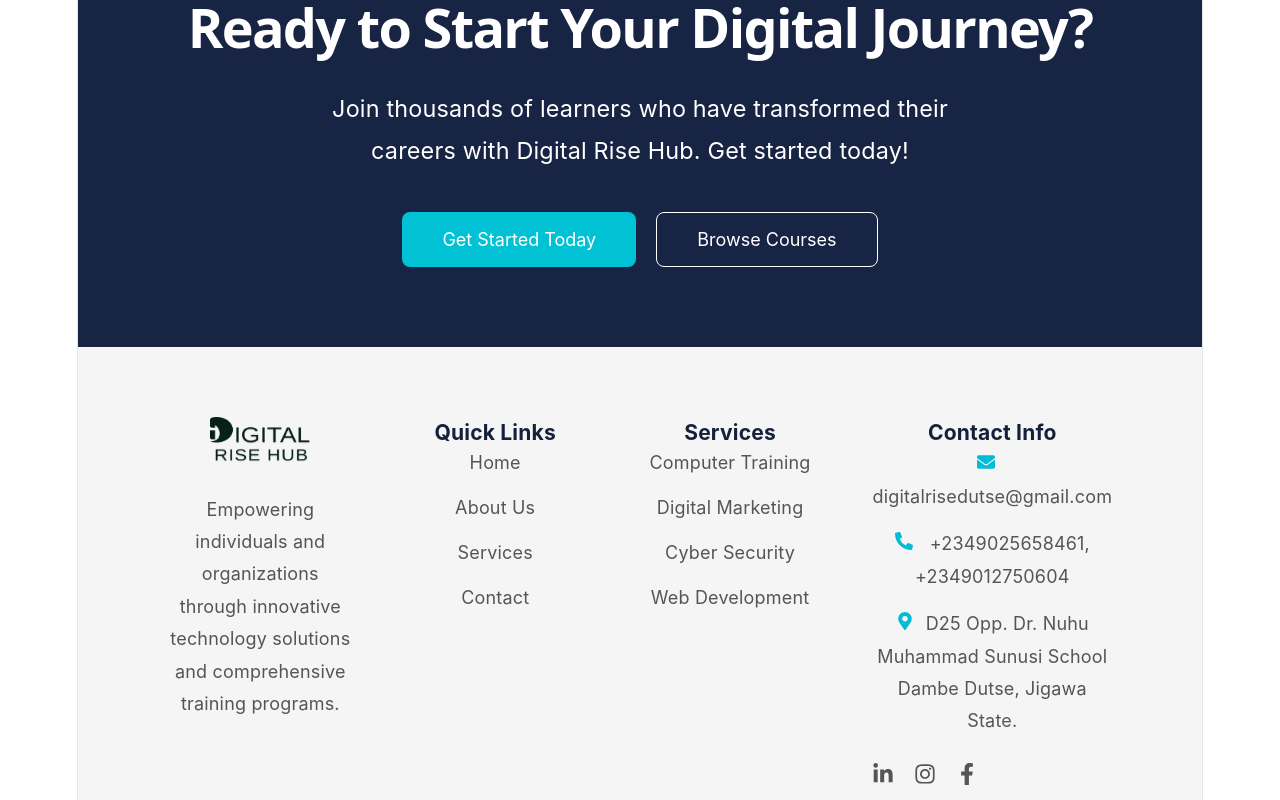
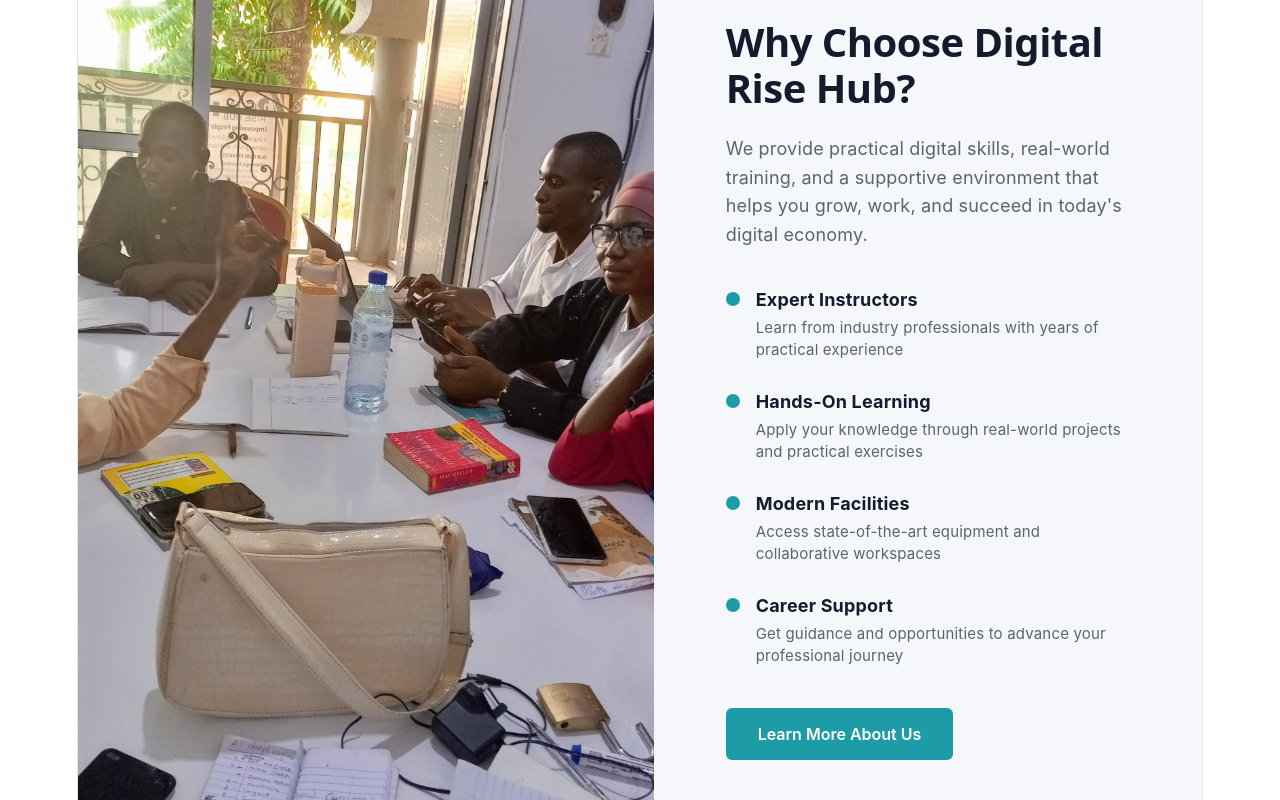
Before and after one commit to Mastercraft-ad/DigitalRiseHub, a React (Vite) app: page / in a window 1280 px wide. Shown: the part 740-1540 px from the top of the page. Built offline with nearby package versions, Linux system fonts and the light colour scheme.

Commit message:
WhyChooseUS FEATURE added

```diff
--- a/src/App.jsx
+++ b/src/App.jsx
@@ -2,7 +2,7 @@
 import Header from "/src/component/Header/Header";
 import Hero from "/src/component/Hero/Hero";
 import Cta from "/src/component/Cta/Cta";
-
+import WhyChooseUs from "/src/component/WhyChooseUs/WhyChooseUs";
 
 function App() {
   return (
@@ -15,7 +15,7 @@
       {/* <Services /> */}
 
       {/* Pascal Task */}
-      {/* <WhyChooseUs /> */}
+      {<WhyChooseUs />}
 
       {/* Dennis Task */}
 
--- a/src/component/Whychooseus/WhyChooseUs.css
+++ b/src/component/Whychooseus/WhyChooseUs.css
@@ -0,0 +1,157 @@
+/* ============================================
+   DESIGN TOKENS
+   Keep every color/spacing decision here.
+   Change these 6 lines to reskin the whole section.
+   ============================================ */
+.wcu {
+  --bg-panel: #f5f7fa;
+  --accent-teal: #1d9ba6;
+  --accent-teal-hover: #17838d;
+  --text-heading: #141b2d;
+  --text-body: #5b6472;
+  --white: #ffffff;
+
+  --gap-lg: 48px;
+  --radius: 6px;
+}
+
+/* ============================================
+   LAYOUT — two-column grid, image left / content right
+   ============================================ */
+.wcu {
+  display: grid;
+  grid-template-columns: 1.05fr 1fr;
+  align-items: stretch;
+  min-height: 640px;
+  font-family: -apple-system, BlinkMacSystemFont, "Segoe UI", Roboto, sans-serif;
+}
+
+.wcu__image-col {
+  overflow: hidden;
+}
+
+.wcu__image {
+  width: 100%;
+  height: 100%;
+  object-fit: cover;
+  object-position: center 30%;  /* shifts the visible crop upward to show faces */
+  display: block;
+}
+
+.wcu__content-col {
+  background: var(--bg-panel);
+  display: flex;
+  align-items: center;
+  justify-content: flex-start;
+  padding: 64px 72px;
+}
+
+.wcu__content-inner {
+  max-width: 560px;
+  text-align: left;
+}
+
+/* ============================================
+   TYPOGRAPHY
+   ============================================ */
+.wcu__heading {
+  font-size: 40px;
+  line-height: 1.15;
+  font-weight: 800;
+  color: var(--text-heading);
+  margin: 0 0 24px;
+  letter-spacing: -0.5px;
+}
+
+.wcu__intro {
+  font-size: 18px;
+  line-height: 1.6;
+  color: var(--text-body);
+  margin: 0 0 36px;
+}
+
+/* ============================================
+   FEATURE LIST
+   ============================================ */
+.wcu__features {
+  list-style: none;
+  margin: 0 0 40px;
+  padding: 0;
+  display: flex;
+  flex-direction: column;
+  gap: 26px;
+}
+
+.wcu__feature {
+  display: flex;
+  align-items: flex-start;
+  gap: 16px;
+}
+
+.wcu__dot {
+  flex: 0 0 auto;
+  width: 14px;
+  height: 14px;
+  border-radius: 50%;
+  background: var(--accent-teal);
+  margin-top: 6px;
+}
+
+.wcu__feature-title {
+  font-size: 18px;
+  font-weight: 700;
+  color: var(--text-heading);
+  margin: 0 0 4px;
+}
+
+.wcu__feature-desc {
+  font-size: 15px;
+  line-height: 1.5;
+  color: var(--text-body);
+  margin: 0;
+}
+
+/* ============================================
+   CTA BUTTON
+   ============================================ */
+.wcu__cta {
+  background: var(--accent-teal);
+  color: var(--white);
+  border: none;
+  border-radius: var(--radius);
+  padding: 16px 32px;
+  font-size: 16px;
+  font-weight: 600;
+  cursor: pointer;
+  transition: background 0.15s ease;
+}
+
+.wcu__cta:hover {
+  background: var(--accent-teal-hover);
+}
+
+.wcu__cta:focus-visible {
+  outline: 3px solid var(--accent-teal);
+  outline-offset: 2px;
+}
+
+/* ============================================
+   RESPONSIVE — stack on smaller screens
+   ============================================ */
+@media (max-width: 900px) {
+  .wcu {
+    grid-template-columns: 1fr;
+  }
+
+  .wcu__image-col {
+    min-height: 320px;
+  }
+
+  .wcu__content-col {
+    padding: 48px 28px;
+  }
+
+  .wcu__heading {
+    font-size: 30px;
+  }
+}
--- a/src/component/Whychooseus/WhyChooseUs.jsx
+++ b/src/component/Whychooseus/WhyChooseUs.jsx
@@ -0,0 +1,65 @@
+import React from "react";
+import "./WhyChooseUs.css";
+import teamPhoto from "../../assets/Group.jpeg";// Data lives outside the render — this is what makes the list "duplicate-proof."
+// Want a 5th feature? Add one line here, not one new block of JSX.
+const FEATURES = [
+  {
+    title: "Expert Instructors",
+    description: "Learn from industry professionals with years of practical experience",
+  },
+  {
+    title: "Hands-On Learning",
+    description: "Apply your knowledge through real-world projects and practical exercises",
+  },
+  {
+    title: "Modern Facilities",
+    description: "Access state-of-the-art equipment and collaborative workspaces",
+  },
+  {
+    title: "Career Support",
+    description: "Get guidance and opportunities to advance your professional journey",
+  },
+];
+
+export default function WhyChooseUs({
+  imageSrc = teamPhoto,
+  imageAlt = "Team collaborating around a table",
+}) {
+  return (
+    <section className="wcu">
+      {/* Left column: image */}
+      <div className="wcu__image-col">
+        <img className="wcu__image" src={imageSrc} alt={imageAlt} />
+      </div>
+
+      {/* Right column: content */}
+      <div className="wcu__content-col">
+        <div className="wcu__content-inner">
+          <h2 className="wcu__heading">Why Choose Digital Rise Hub?</h2>
+
+          <p className="wcu__intro">
+            We provide practical digital skills, real-world training, and a
+            supportive environment that helps you grow, work, and succeed in
+            today&apos;s digital economy.
+          </p>
+
+          <ul className="wcu__features">
+            {FEATURES.map((feature) => (
+              <li className="wcu__feature" key={feature.title}>
+                <span className="wcu__dot" aria-hidden="true" />
+                <div className="wcu__feature-text">
+                  <h3 className="wcu__feature-title">{feature.title}</h3>
+                  <p className="wcu__feature-desc">{feature.description}</p>
+                </div>
+              </li>
+            ))}
+          </ul>
+
+          <button className="wcu__cta" type="button">
+            Learn More About Us
+          </button>
+        </div>
+      </div>
+    </section>
+  );
+}
```
Also changed, not shown: 1 other file (tests, documents, lock files or other folders).
